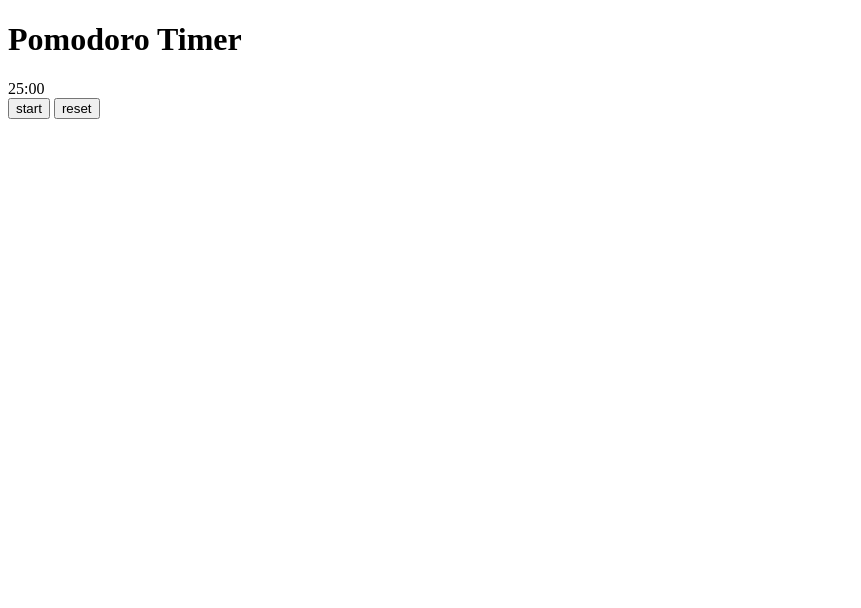
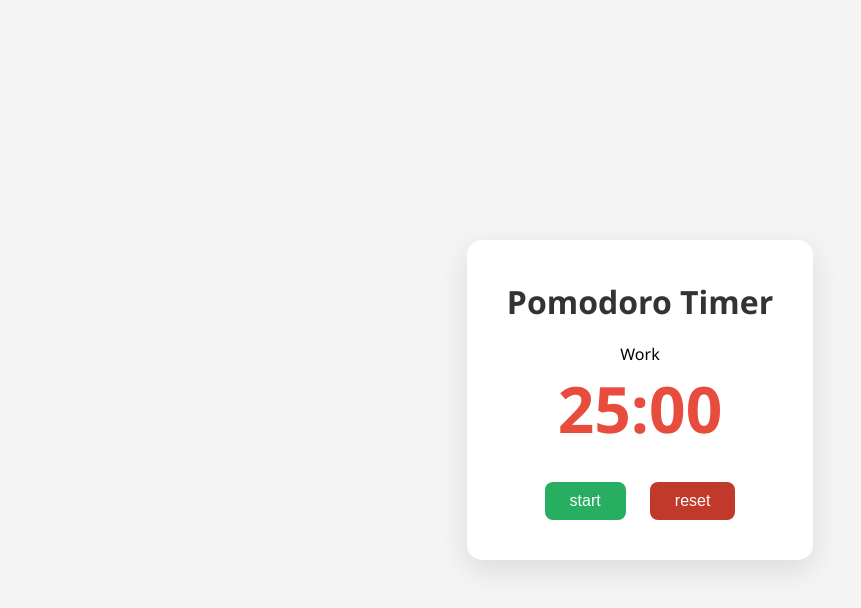
Before and after one commit to asmdip12/colur_pallete-_generator, a plain HTML site: page index.html in a window 1280 px wide. Shown: the whole page, without its empty margins (0-861 px from the left). Drawn offline with Linux system fonts and the light colour scheme.

Commit message:
Third commit

```diff
--- a/index.html
+++ b/index.html
@@ -4,10 +4,12 @@
     <meta charset="UTF-8">
     <meta name="viewport" content="width=device-width, initial-scale=1.0">
     <title>Document</title>
+    <link rel="stylesheet" href="style.css">
 </head>
 <body>
     <div class="container">
         <h1>Pomodoro Timer</h1>
+        <div id="mode">Work</div>
         <div id="timer">25:00</div>
         <div class="controls">
             <button id="start">start</button>
```
